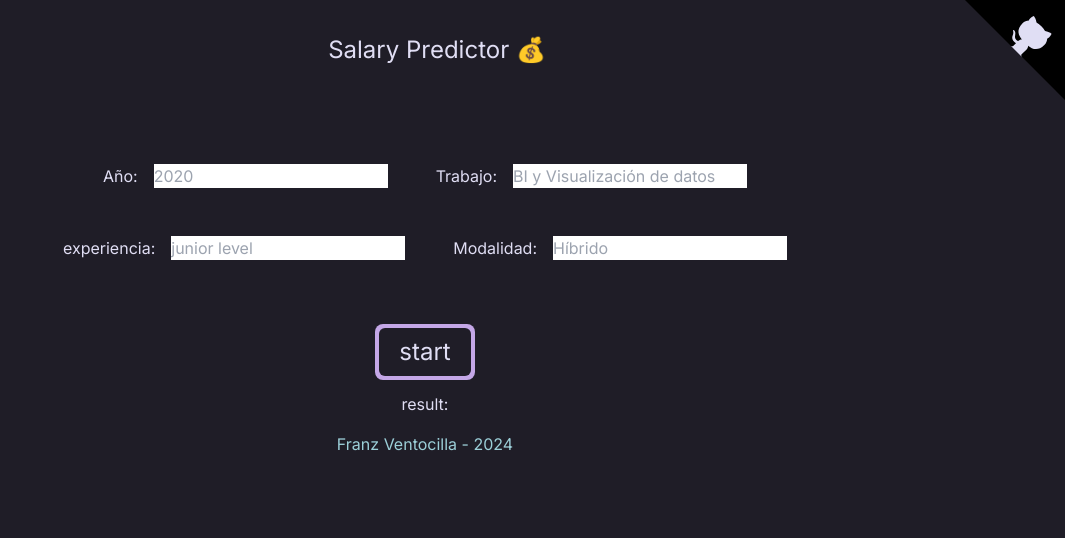
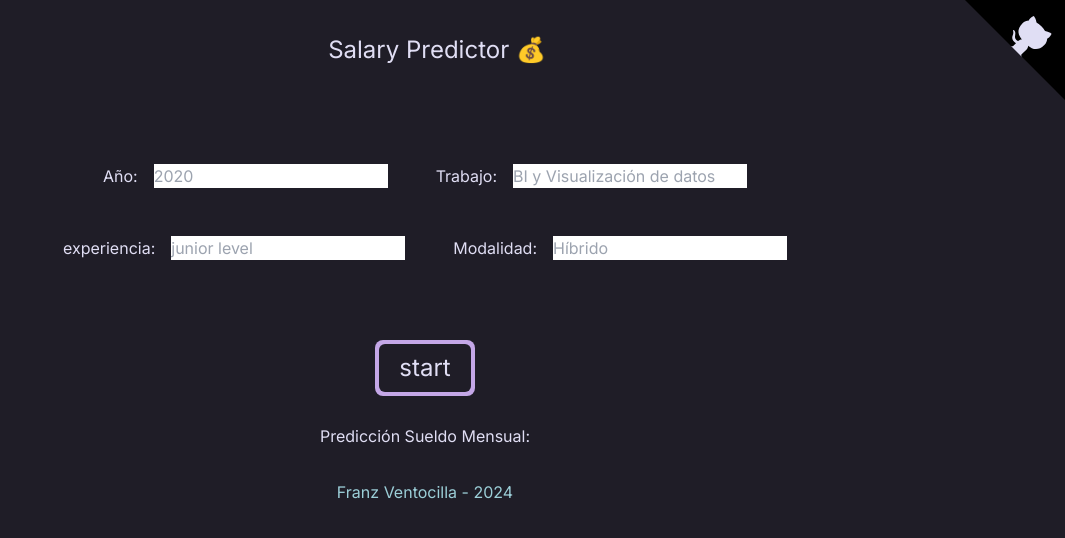
Before and after one commit to Franz04Rony/salary-prediction, a Next.js app: page / in a window 1280 px wide. Shown: the top 538 px of the page, without its empty margins (215-1280 px from the left). Built offline with nearby package versions, Linux system fonts and the light colour scheme.

Commit message:
form update

```diff
--- a/components/form/Form.tsx
+++ b/components/form/Form.tsx
@@ -61,9 +61,20 @@ export const Form = () => {
 
   const handleButton = async() => {
 
-    const result = await getPrediction(data.year, data.job, data.exp, data.mode)
-    console.log(result)
-    setPrediction(result.salario)
+    if(
+      data.year != 0 &&
+      data.job.some((e)=> e===1) &&
+      data.exp.some((e)=> e===1) &&
+      data.mode.some((e)=> e===1)
+      ){
+      const result = await getPrediction(data.year, data.job, data.exp, data.mode)
+      //console.log(result)
+      const predictionPerMonth = +result.salario / 12
+      setPrediction("$"+predictionPerMonth + "")
+    }
+    else{
+      setPrediction("¡Hay campos sin rellenar! rellénalos antes de predecir")
+    }
   }
 
   const clear = (event: any) => {
@@ -197,9 +208,14 @@ export const Form = () => {
           }
         </datalist>
       </form>
-      <aside className="flex justify-center flex-col items-center gap-3 mt-4 mb-4">
+      <aside className="flex justify-center flex-col items-center gap-7 mt-8 mb-8">
         <Button label={"start"} handle= {handleButton}/>
-        <span>result: {prediction}</span>
+        <span>
+          Predicción Sueldo Mensual:
+          <p className="text-amber-200 text-center">
+            {prediction}
+          </p>
+        </span>
       </aside>
     </section>
   )
```
